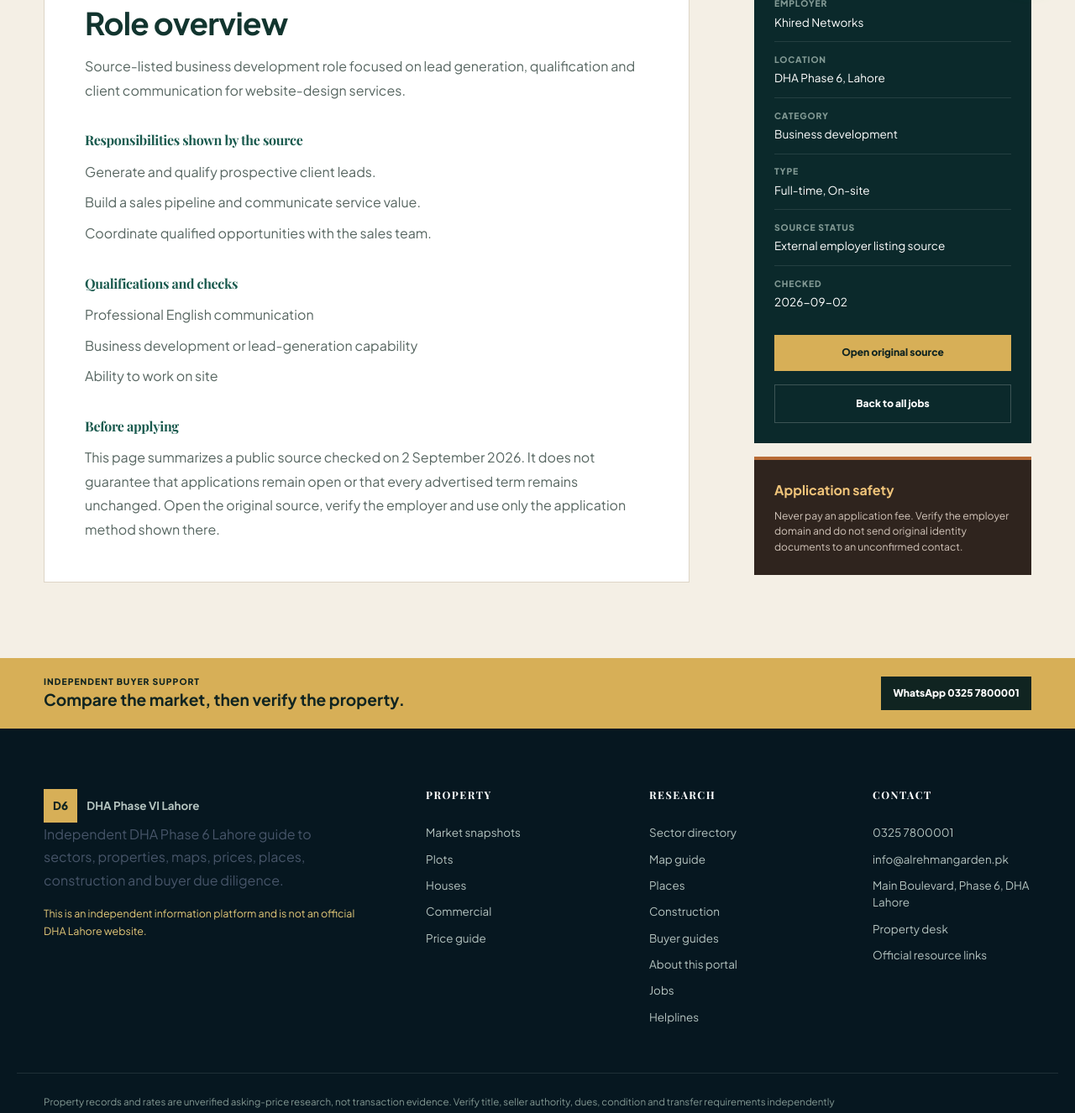
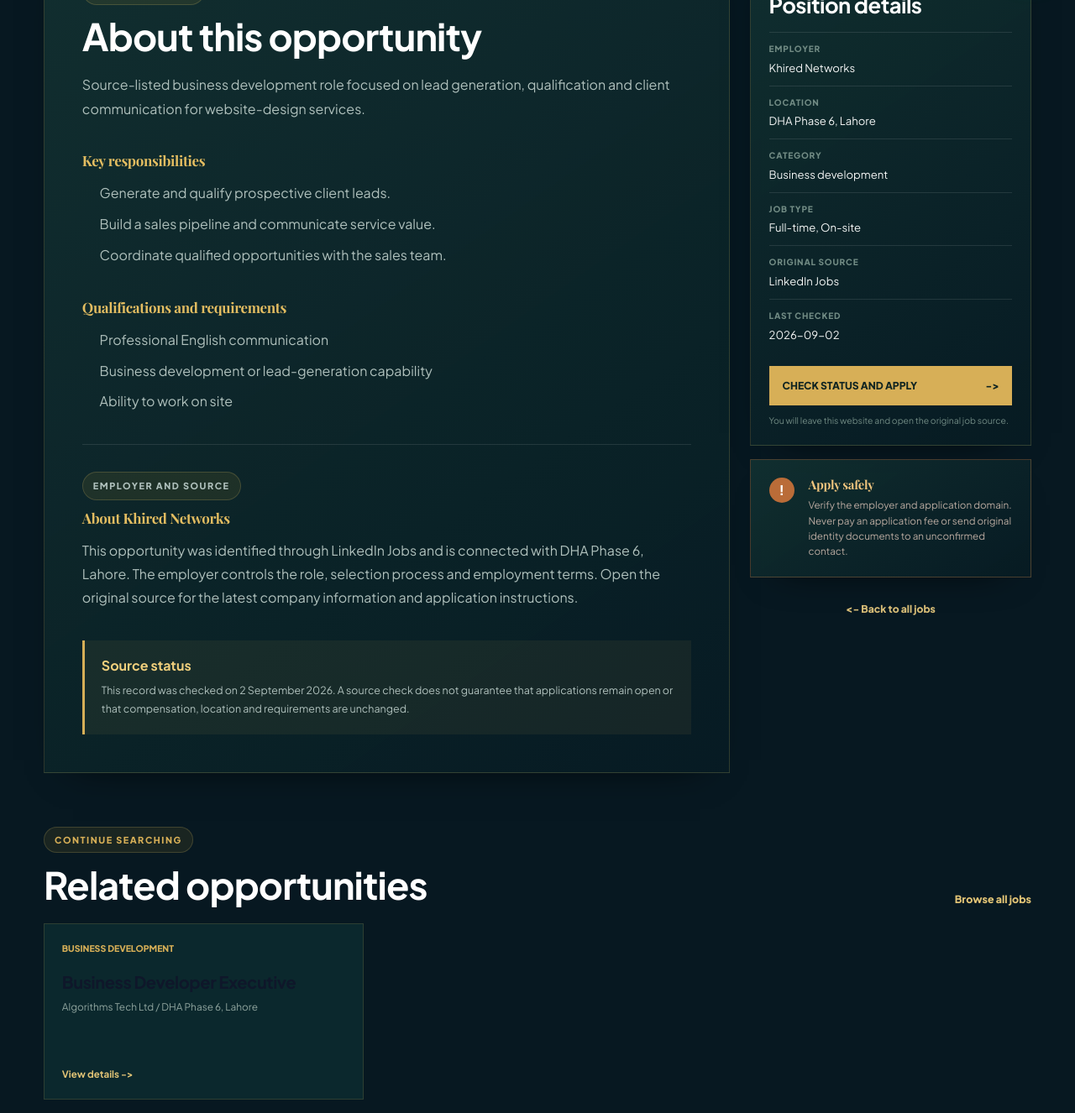
Before and after one commit to ahmadhuzaifah/phase-6, an Astro site: page /jobs/business-development-representative-hubspot-khired-networks in a window 1280 px wide. Shown: the part 804-2130 px from the top of the page at 84% size. Built offline with nearby package versions, Linux system fonts and the light colour scheme; Astro itself is replaced by a stand-in of ours; no server answers; a web font is replaced by a local one.

Commit message:
feat: refine job detail page layout

```diff
--- a/src/pages/jobs/[slug].astro
+++ b/src/pages/jobs/[slug].astro
@@ -10,6 +10,9 @@
 
 interface Props { job: JobRecord }
 const { job } = Astro.props;
+const relatedJobs = JOBS
+  .filter((item) => item.slug !== job.slug && (item.category === job.category || item.company === job.company))
+  .slice(0, 3);
 const breadcrumbs = {
   itemListElement: [
     { '@type': 'ListItem', position: 1, name: 'Home', item: SITE.url },
@@ -23,66 +26,143 @@
   title={`${job.title} in DHA Phase 6 Lahore | ${job.company}`}
   description={`${job.summary} Check the original ${job.sourceLabel} source before applying.`}
   canonical={`${SITE.url}/jobs/${job.slug}`}
+  ogImage="/images/og/blog-og.svg"
 >
   <Schema type="BreadcrumbList" data={breadcrumbs} />
 
-  <header class="detail-hero">
+  <header class="job-detail-hero">
     <div class="container">
-      <nav aria-label="Breadcrumb"><a href="/">Home</a><span>/</span><a href="/jobs">Jobs</a><span>/</span><span>{job.title}</span></nav>
-      <div class="detail-hero__meta"><span>{job.company}</span><span>{job.location}</span></div>
+      <nav class="breadcrumb" aria-label="Breadcrumb">
+        <a href="/">Home</a><span>/</span><a href="/jobs">Jobs</a><span>/</span><span aria-current="page">{job.title}</span>
+      </nav>
+      <div class="hero-flags">
+        <span>{job.officialDha ? 'Official DHA source' : 'External source'}</span>
+        <span>{job.category}</span>
+      </div>
       <h1>{job.title}</h1>
-      <p>{job.summary}</p>
+      <p class="hero-company">{job.company} <span>/</span> {job.location}</p>
+      <p class="hero-summary">{job.summary}</p>
     </div>
   </header>
 
-  <section class="detail-section">
-    <div class="container detail-layout">
-      <article class="job-copy">
-        <p class="kicker">Source-referenced opportunity</p>
-        <h2>Role overview</h2>
-        <p>{job.summary}</p>
+  <section class="job-detail-section">
+    <div class="container job-detail-layout">
+      <article class="job-copy glass-card">
+        <div class="copy-intro">
+          <p class="eyebrow">Job description</p>
+          <h2>About this opportunity</h2>
+          <p>{job.summary}</p>
+        </div>
 
-        <h3>Responsibilities shown by the source</h3>
-        <ul>{job.details.map((detail) => <li>{detail}</li>)}</ul>
+        <section>
+          <h3>Key responsibilities</h3>
+          <ul>{job.details.map((detail) => <li>{detail}</li>)}</ul>
+        </section>
 
         {job.qualifications && (
-          <>
-            <h3>Qualifications and checks</h3>
+          <section>
+            <h3>Qualifications and requirements</h3>
             <ul>{job.qualifications.map((item) => <li>{item}</li>)}</ul>
-          </>
+          </section>
         )}
 
-        <h3>Before applying</h3>
-        <p>This page summarizes a public source checked on 2 September 2026. It does not guarantee that applications remain open or that every advertised term remains unchanged. Open the original source, verify the employer and use only the application method shown there.</p>
+        <section class="company-description">
+          <p class="eyebrow">Employer and source</p>
+          <h3>About {job.company}</h3>
+          <p>
+            This opportunity was identified through {job.sourceLabel} and is connected with {job.location}.
+            The employer controls the role, selection process and employment terms. Open the original source
+            for the latest company information and application instructions.
+          </p>
+        </section>
+
+        <section class="source-caveat">
+          <strong>Source status</strong>
+          <p>This record was checked on 2 September 2026. A source check does not guarantee that applications remain open or that compensation, location and requirements are unchanged.</p>
+        </section>
       </article>
 
       <aside class="job-sidebar">
-        <div>
-          <p class="kicker">Job details</p>
+        <div class="glass-card details-card">
+          <p class="eyebrow">Job overview</p>
+          <h2>Position details</h2>
           <dl>
             <div><dt>Employer</dt><dd>{job.company}</dd></div>
             <div><dt>Location</dt><dd>{job.location}</dd></div>
             <div><dt>Category</dt><dd>{job.category}</dd></div>
-            <div><dt>Type</dt><dd>{job.type.join(', ')}</dd></div>
+            <div><dt>Job type</dt><dd>{job.type.join(', ')}</dd></div>
             {job.compensation && <div><dt>Advertised pay</dt><dd>{job.compensation}</dd></div>}
-            <div><dt>Source status</dt><dd>{job.officialDha ? 'Official DHA Lahore source' : 'External employer listing source'}</dd></div>
-            <div><dt>Checked</dt><dd>{job.sourceChecked}</dd></div>
+            <div><dt>Original source</dt><dd>{job.sourceLabel}</dd></div>
+            <div><dt>Last checked</dt><dd>{job.sourceChecked}</dd></div>
           </dl>
-          <a class="apply-link" href={job.sourceUrl} target="_blank" rel="nofollow noopener noreferrer">Open original source</a>
-          <a class="back-link" href="/jobs">Back to all jobs</a>
+          <a class="apply-button" href={job.sourceUrl} target="_blank" rel="nofollow noopener noreferrer">
+            Check status and apply
+            <span aria-hidden="true">-&gt;</span>
+          </a>
+          <p class="apply-note">You will leave this website and open the original job source.</p>
         </div>
-        <div class="safety">
-          <strong>Application safety</strong>
-          <p>Never pay an application fee. Verify the employer domain and do not send original identity documents to an unconfirmed contact.</p>
+
+        <div class="glass-card safety-card">
+          <span class="safety-icon" aria-hidden="true">!</span>
+          <div>
+            <h2>Apply safely</h2>
+            <p>Verify the employer and application domain. Never pay an application fee or send original identity documents to an unconfirmed contact.</p>
+          </div>
         </div>
+
+        <a class="back-link" href="/jobs"><span aria-hidden="true">&lt;-</span> Back to all jobs</a>
       </aside>
     </div>
+
+    {relatedJobs.length > 0 && (
+      <div class="container related">
+        <div class="related-heading">
+          <div><p class="eyebrow">Continue searching</p><h2>Related opportunities</h2></div>
+          <a href="/jobs">Browse all jobs</a>
+        </div>
+        <div class="related-grid">
+          {relatedJobs.map((item) => (
+            <a href={`/jobs/${item.slug}`}>
+              <span>{item.category}</span>
+              <h3>{item.title}</h3>
+              <p>{item.company} / {item.location}</p>
+              <strong>View details -&gt;</strong>
+            </a>
+          ))}
+        </div>
+      </div>
+    )}
   </section>
+
+  <aside class="publication-meta" aria-label="Page publication information">
+    <div class="container"><span>{job.publishedLabel}</span><a href={job.sourceUrl} target="_blank" rel="nofollow noopener noreferrer">Original source: {job.sourceLabel}</a></div>
+  </aside>
 </PageLayout>
 
 <style>
-  .detail-hero{padding:clamp(4.5rem,9vw,7rem) 0 4rem;background:radial-gradient(circle at 82% 0,#315f55,#102e2d 38%,#071a24 78%);color:#fff}.detail-hero nav{display:flex;flex-wrap:wrap;gap:.55rem;margin-bottom:2.4rem;color:#94aaa4;font-size:.76rem}.detail-hero nav a{color:#e3c778}.detail-hero__meta{display:flex;flex-wrap:wrap;gap:.6rem;margin-bottom:1rem}.detail-hero__meta span{padding:.35rem .55rem;border:1px solid rgba(215,175,87,.3);border-radius:999px;color:#e3c778;font-size:.7rem}.detail-hero h1{max-width:900px;margin:0;color:#fff;font-family:var(--font-display);font-size:clamp(2.6rem,6vw,5.2rem);line-height:1;letter-spacing:-.04em}.detail-hero>div>p{max-width:760px;color:#c3d2ce;font-size:1.08rem;line-height:1.7}
-  .detail-section{padding:clamp(3rem,7vw,6rem) 0;background:#f4efe5}.detail-layout{display:grid;grid-template-columns:minmax(0,1fr) 330px;gap:clamp(2rem,6vw,5rem);align-items:start}.job-copy{padding:clamp(1.5rem,4vw,3rem);background:#fff;border:1px solid #ddd5c7}.kicker{margin:0 0 .65rem;color:#957020;font-size:.68rem;font-weight:900;letter-spacing:.12em;text-transform:uppercase}.job-copy h2{margin:0 0 1rem;color:#12352f;font-family:var(--font-display);font-size:2.3rem}.job-copy h3{margin:2.2rem 0 .8rem;color:#1a5a4e;font-size:1rem}.job-copy p,.job-copy li{color:#576661;line-height:1.78}.job-copy li+li{margin-top:.5rem}
-  .job-sidebar{position:sticky;top:95px;display:grid;gap:1rem}.job-sidebar>div{padding:1.5rem;background:#0b292b;color:#fff;border-top:4px solid #d7af57}.job-sidebar dl{margin:0}.job-sidebar dl div{padding:.8rem 0;border-top:1px solid rgba(255,255,255,.1)}.job-sidebar dt{color:#829994;font-size:.65rem;font-weight:800;letter-spacing:.08em;text-transform:uppercase}.job-sidebar dd{margin:.3rem 0 0;color:#fff;font-size:.85rem;line-height:1.45}.apply-link,.back-link{display:block;margin-top:1rem;padding:.8rem;text-align:center;text-decoration:none;font-size:.75rem;font-weight:900}.apply-link{background:#d7af57;color:#102421}.back-link{border:1px solid rgba(255,255,255,.2);color:#fff}.job-sidebar .safety{border-top-color:#b86b35;background:#2f241e}.safety strong{color:#f0c47a}.safety p{margin:.55rem 0 0;color:#d2c5ba;font-size:.76rem;line-height:1.55}
-  @media(max-width:820px){.detail-layout{grid-template-columns:1fr}.job-sidebar{position:static}}
+  .job-detail-hero{padding:clamp(5rem,10vw,8rem) 0 4.25rem;background:radial-gradient(circle at 80% 0,#315f55 0,#102e2d 35%,#071a24 76%);color:#fff}
+  .breadcrumb{display:flex;flex-wrap:wrap;gap:.6rem;margin-bottom:2.4rem;color:#8fa49e;font-size:.76rem}.breadcrumb a{color:#e5c773;text-decoration:none}
+  .hero-flags{display:flex;flex-wrap:wrap;gap:.45rem;margin-bottom:1rem}.hero-flags span{padding:.35rem .62rem;border:1px solid rgba(215,175,87,.32);border-radius:999px;background:rgba(215,175,87,.07);color:#e7c771;font-size:.67rem;font-weight:900;letter-spacing:.06em;text-transform:uppercase}
+  .job-detail-hero h1{max-width:960px;margin:0;color:#fff;font-family:var(--font-display);font-size:clamp(2.65rem,6.2vw,5.5rem);line-height:.98;letter-spacing:-.04em}
+  .hero-company{margin:1.25rem 0 .65rem;color:#e3bd61;font-size:clamp(.95rem,2vw,1.15rem);font-weight:800}.hero-company span{padding:0 .35rem;color:#6f8d86}
+  .hero-summary{max-width:780px;margin:0;color:#bacdc8;font-size:1rem;line-height:1.7}
+  .job-detail-section{padding:clamp(3rem,7vw,6rem) 0;background:#071821;color:#fff}
+  .job-detail-layout{display:grid;grid-template-columns:minmax(0,2fr) minmax(285px,.82fr);align-items:start;gap:1.5rem}
+  .glass-card{background:linear-gradient(145deg,rgba(18,49,49,.9),rgba(7,27,35,.95));border:1px solid rgba(215,175,87,.18);box-shadow:0 20px 48px -35px #000}
+  .job-copy{padding:clamp(1.5rem,4vw,2.8rem)}.eyebrow{margin:0 0 .65rem;color:#d7af57;font-size:.68rem;font-weight:900;letter-spacing:.14em;text-transform:uppercase}
+  .job-copy h2{margin:0 0 1.1rem;color:#fff;font-family:var(--font-display);font-size:clamp(2rem,4vw,2.8rem)}
+  .job-copy h3{margin:0 0 .85rem;color:#e3bd61;font-size:1.06rem}.job-copy section{margin-top:2.3rem}
+  .job-copy p,.job-copy li{color:#afc0bc;line-height:1.76}.job-copy ul{margin:0;padding-left:1.3rem}.job-copy li+li{margin-top:.55rem}.job-copy li::marker{color:#d7af57}
+  .copy-intro{margin:0!important}.company-description{padding-top:2rem;border-top:1px solid rgba(255,255,255,.1)}
+  .source-caveat{padding:1.15rem 1.25rem;border-left:3px solid #d7af57;background:rgba(215,175,87,.07)}.source-caveat strong{color:#f0cf7c}.source-caveat p{margin:.45rem 0 0;font-size:.78rem}
+  .job-sidebar{position:sticky;top:94px;display:grid;gap:1rem}.job-sidebar>.glass-card{padding:1.35rem}.details-card h2{margin:0 0 1rem;color:#fff;font-family:var(--font-display);font-size:1.6rem}
+  .details-card dl{margin:0}.details-card dl div{padding:.75rem 0;border-top:1px solid rgba(255,255,255,.1)}.details-card dt{color:#718b84;font-size:.63rem;font-weight:900;letter-spacing:.08em;text-transform:uppercase}.details-card dd{margin:.28rem 0 0;color:#f2f5f4;font-size:.82rem;line-height:1.45}
+  .apply-button{display:flex;align-items:center;justify-content:space-between;gap:1rem;margin-top:1rem;padding:.9rem 1rem;background:#d7af57;color:#102421;text-decoration:none;font-size:.76rem;font-weight:950;text-transform:uppercase}.apply-button:hover{background:#e6c36f}.apply-note{margin:.65rem 0 0!important;color:#718b84!important;font-size:.65rem!important;line-height:1.45!important}
+  .safety-card{display:grid;grid-template-columns:34px 1fr;gap:.8rem;border-color:rgba(205,121,63,.32)}.safety-icon{display:grid;width:30px;height:30px;place-items:center;border-radius:50%;background:#ba6c38;color:#fff;font-weight:950}.safety-card h2{margin:0;color:#efc57e;font-size:.92rem}.safety-card p{margin:.4rem 0 0;color:#b9aaa0;font-size:.73rem;line-height:1.55}
+  .back-link{display:block;padding:.75rem;color:#d8bd77;text-align:center;text-decoration:none;font-size:.76rem;font-weight:800}
+  .related{margin-top:4rem}.related-heading{display:flex;align-items:end;justify-content:space-between;gap:2rem;margin-bottom:1.25rem}.related-heading h2{margin:0;color:#fff;font-family:var(--font-display);font-size:clamp(1.8rem,4vw,2.8rem)}.related-heading>a{color:#e2c476;font-size:.78rem;font-weight:800}
+  .related-grid{display:grid;grid-template-columns:repeat(3,minmax(0,1fr));gap:1rem}.related-grid>a{display:flex;min-height:210px;flex-direction:column;padding:1.3rem;border:1px solid rgba(215,175,87,.17);background:#0b282d;color:#fff;text-decoration:none}.related-grid>a>span{color:#d7af57;font-size:.66rem;font-weight:900;text-transform:uppercase}.related-grid h3{margin:1.2rem 0 .5rem;font-family:var(--font-display);font-size:1.25rem}.related-grid p{margin:0;color:#8fa49e;font-size:.74rem;line-height:1.5}.related-grid strong{margin-top:auto;padding-top:1rem;color:#e2c476;font-size:.72rem}
+  .publication-meta{padding:1rem 0;background:#04131a;color:#748a84}.publication-meta .container{display:flex;flex-wrap:wrap;justify-content:space-between;gap:1rem}.publication-meta span,.publication-meta a{color:inherit;font-size:.67rem}
+  @media(max-width:900px){.job-detail-layout{grid-template-columns:1fr}.job-sidebar{position:static}.related-grid{grid-template-columns:repeat(2,minmax(0,1fr))}}
+  @media(max-width:620px){.related-heading{align-items:flex-start;flex-direction:column}.related-grid{grid-template-columns:1fr}.publication-meta .container{flex-direction:column}.job-detail-hero{padding-top:4.2rem}}
 </style>
```
